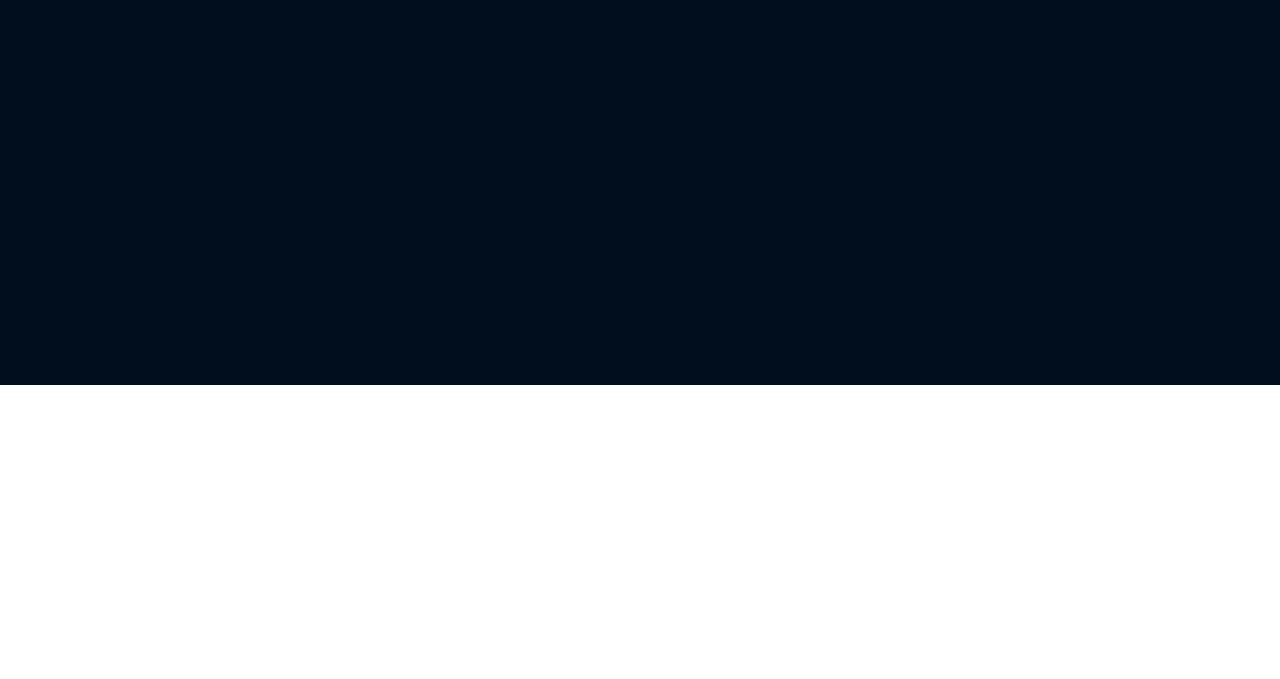
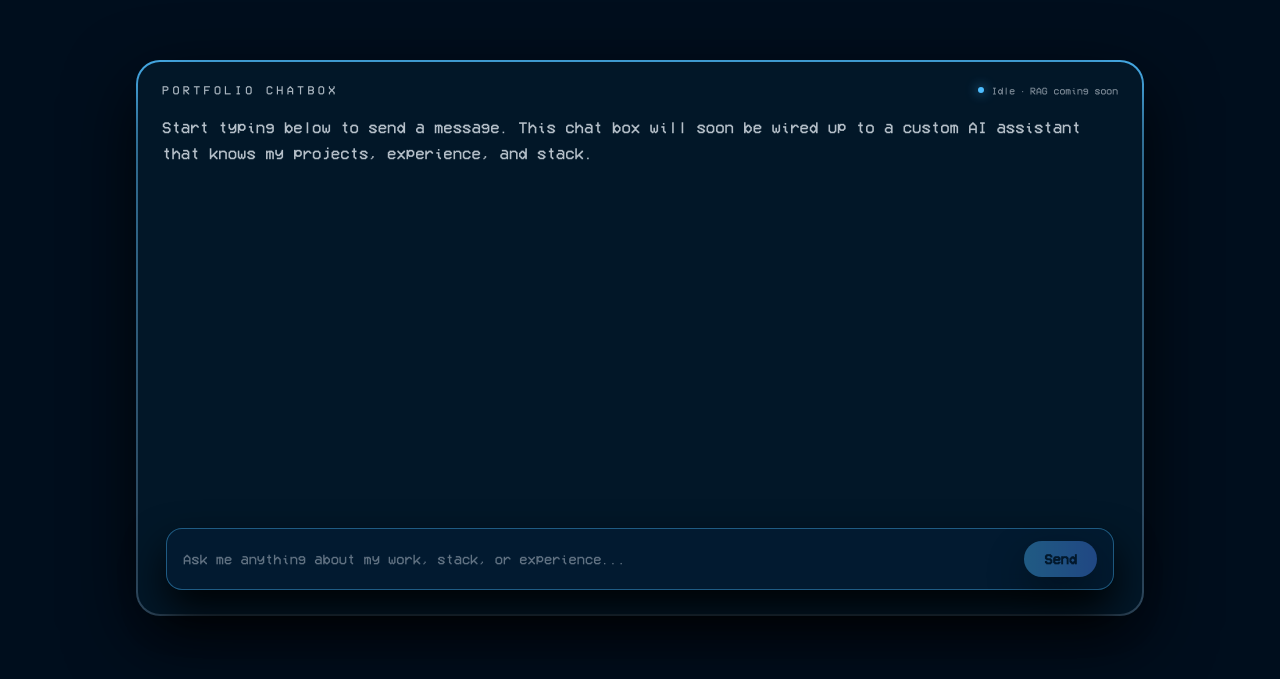
Before and after one commit to ttn64681/portfolio, a Next.js app: page / in a window 1280 px wide. Shown: the part 1555-2234 px from the top of the page. Before the commit the page ends 1940 px from the top, so only its background shows below. Built offline with nearby package versions, Linux system fonts and the light colour scheme.

Commit message:
chat bot interface idea

```diff
--- a/src/app/page.tsx
+++ b/src/app/page.tsx
@@ -4,6 +4,7 @@ import Splash from '../components/main-menu/Splash';
 import Menu from '../components/main-menu/Menu';
 import BGFade from '../components/main-menu/BGFade';
 import Profile from '../components/about-me/Profile';
+import Chat from '../components/chat/Chat';
 
 export default function Home() {
   return (
@@ -13,9 +14,11 @@ export default function Home() {
       <Menu />
 
       {/* Main menu content: first viewport */}
-      <div className='relative -top-[105px] w-full min-h-screen flex flex-col justify-center items-center bg-blackground p-60 pt-25 z-10'>
+      <div className='relative -top-[105px] w-full min-h-screen flex flex-col justify-center items-center bg-blackground px-4 sm:px-6 md:px-10 lg:px-16 xl:px-24 pt-20 pb-28 z-10'>
         {/* About Me: profile section (portrait + dialogue box) */}
-        <Profile/>
+        <Profile />
+        {/* Chat box: lives directly under the profile section */}
+        <Chat />
         {/* <h1 className='text-white-title text-8xl font-bold font-pixelify text-shadow-pixel-large'>
           {' '}
           [ Press Enter ]
@@ -29,13 +32,6 @@ export default function Home() {
           Subtext...
         </p> */}
       </div>
-
-
-
-
-
-
     </div>
-
   );
 }
--- /dev/null
+++ b/src/components/chat/Chat.tsx
@@ -0,0 +1,107 @@
+'use client';
+
+import { FormEvent, useEffect, useRef, useState } from 'react';
+
+/**
+ * Chat box that lives directly under the profile section.
+ * - Wider than the profile area but shrinks responsively.
+ * - Blue/cyan vertical gradient border (matching portrait blue tones).
+ * - Scrollable history area with enough padding so the floating input
+ *   never covers messages.
+ * - Clean, modern floating input + send button in white/cyan/blue palette.
+ *
+ * NOTE: This is just the UI shell for now – no RAG / backend wiring yet.
+ */
+export default function Chat() {
+  const [messages, setMessages] = useState<string[]>([]);
+  const [input, setInput] = useState('');
+  const endOfMessagesRef = useRef<HTMLDivElement | null>(null);
+
+  // Always keep the latest message in view.
+  useEffect(() => {
+    endOfMessagesRef.current?.scrollIntoView({ behavior: 'smooth' });
+  }, [messages.length]);
+
+  const handleSubmit = (event: FormEvent) => {
+    event.preventDefault();
+    const trimmed = input.trim();
+    if (!trimmed) return;
+
+    // For now, just echo messages locally. RAG/backend can plug in later.
+    setMessages((prev) => [...prev, trimmed]);
+    setInput('');
+  };
+
+  return (
+    <section className='w-full mt-10 flex justify-center px-1 sm:px-3 md:px-6 lg:px-10'>
+      {/* Outer width: slightly wider than profile, but clamped for large screens */}
+      <div className='w-full max-w-[1200px]'>
+        {/* Gradient border shell */}
+        <div className='relative rounded-3xl p-[2px] bg-gradient-to-b from-[#4dbdff] to-[#466C8C]'>
+          {/* Inner panel */}
+          <div className='relative rounded-[22px] bg-[#021728] px-4 sm:px-6 py-4 sm:py-5 shadow-[0_24px_70px_rgba(0,0,0,0.8)]'>
+            {/* Header / label */}
+            <div className='mb-3 sm:mb-4 flex items-center justify-between gap-3'>
+              <div className='text-[10px] sm:text-xs tracking-[0.28em] uppercase text-white-title/70 font-pixel-mono'>
+                Portfolio Chatbox
+              </div>
+              <div className='hidden sm:flex items-center gap-2 text-[10px] text-white-title/50 font-pixel-mono'>
+                <span className='inline-block h-[6px] w-[6px] rounded-full bg-[#4dbdff] shadow-[0_0_12px_rgba(77,189,255,0.9)]' />
+                <span>Idle · RAG coming soon</span>
+              </div>
+            </div>
+
+            {/* Scrollable history + floating input
+                Use viewport-relative height so it doesn't feel squashed on small screens,
+                but still respects larger layouts on desktop. */}
+            <div className='relative min-h-[260px] h-[50vh] sm:h-[55vh] md:h-[60vh] max-h-[640px]'>
+              {/* Messages area */}
+              <div className='h-full overflow-y-auto pr-1 space-y-2 pb-24'>
+                {messages.length === 0 ? (
+                  <p className='text-sm sm:text-base text-white-title/75 font-pixel-mono leading-relaxed'>
+                    Start typing below to send a message. This chat box will soon be wired up to a
+                    custom AI assistant that knows my projects, experience, and stack.
+                  </p>
+                ) : (
+                  messages.map((msg, index) => (
+                    <div
+                      key={index}
+                      className='inline-block max-w-[86%] rounded-2xl bg-white/5 border border-white/10 px-3 py-2 text-sm sm:text-base text-white-title/95 font-pixel-mono backdrop-blur-[2px] shadow-[0_10px_30px_rgba(0,0,0,0.7)]'
+                    >
+                      {msg}
+                    </div>
+                  ))
+                )}
+                <div ref={endOfMessagesRef} />
+              </div>
+
+              {/* Floating input bar */}
+              <form
+                onSubmit={handleSubmit}
+                className='pointer-events-none absolute inset-x-0 bottom-0 px-1 pb-1'
+              >
+                <div className='pointer-events-auto relative flex items-center gap-3 rounded-2xl border border-[#4dbdff]/40 bg-[#031b31]/95 px-3 sm:px-4 py-2.5 sm:py-3 backdrop-blur-sm shadow-[0_20px_40px_rgba(0,0,0,0.9)]'>
+                  <input
+                    type='text'
+                    value={input}
+                    onChange={(event) => setInput(event.target.value)}
+                    placeholder='Ask me anything about my work, stack, or experience...'
+                    className='flex-1 bg-transparent border-none outline-none text-xs sm:text-sm text-white-title placeholder:text-white-title/40 font-pixel-mono'
+                  />
+
+                  <button
+                    type='submit'
+                    className='inline-flex items-center justify-center rounded-full bg-gradient-to-r from-[#4dbdff] to-[#4d8cff] px-4 sm:px-5 py-1.5 sm:py-2 text-[11px] sm:text-xs md:text-sm font-semibold font-pixel-mono text-[#021728] shadow-[0_16px_40px_rgba(0,0,0,0.95)] hover:brightness-110 active:translate-y-px active:shadow-[0_10px_28px_rgba(0,0,0,0.9)] transition-all disabled:opacity-40 disabled:cursor-not-allowed'
+                    disabled={!input.trim()}
+                  >
+                    Send
+                  </button>
+                </div>
+              </form>
+            </div>
+          </div>
+        </div>
+      </div>
+    </section>
+  );
+}
```
Also changed, not shown: src/components/chat/Bubble.tsx (added), src/components/chat/BubbleLoading.tsx (added), src/components/chat/Message.tsx (added).
